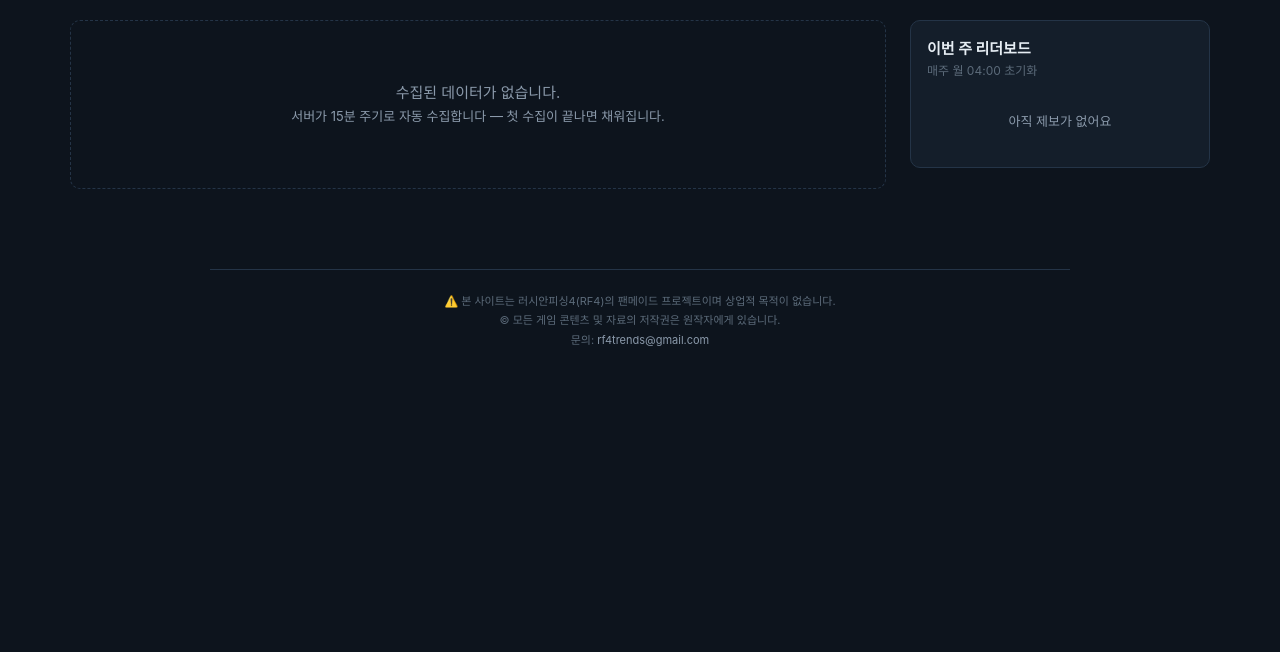
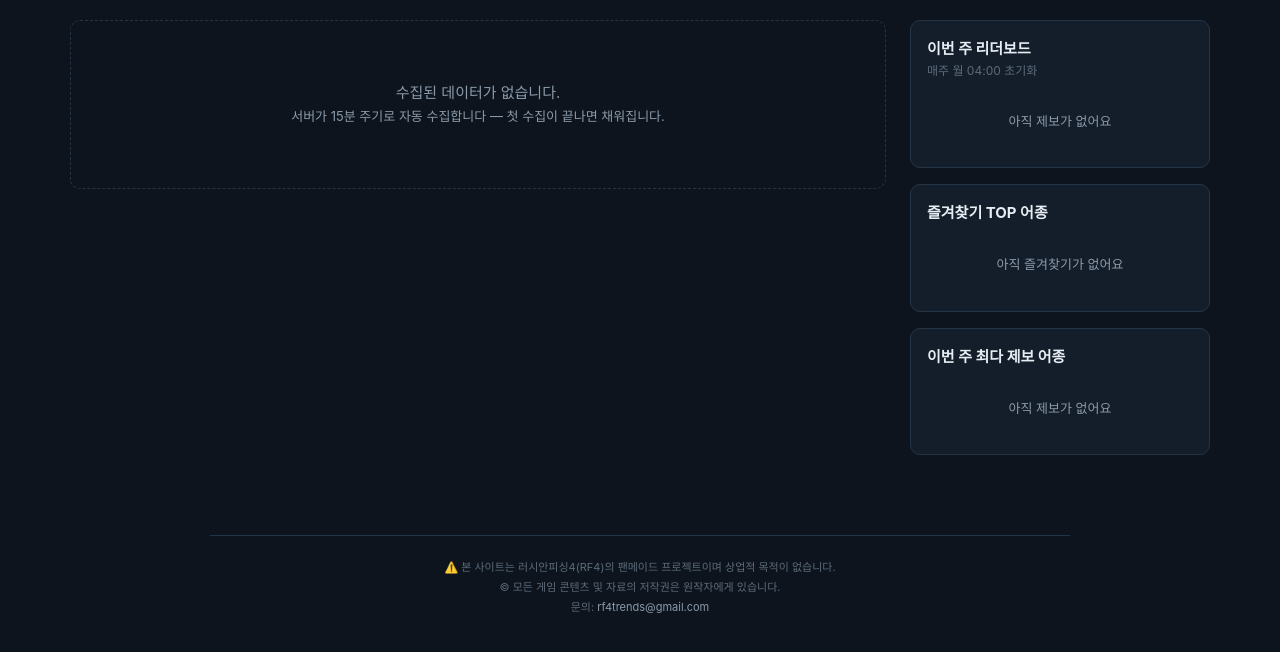
Before and after one commit to JiwonXD/rf4trends, a FastAPI app: template rf4site/templates/dashboard.html in a window 1280 px wide. Shown: the part 77-729 px from the top of the page. Run offline with FastAPI, Linux system fonts and the light colour scheme; the template is opened without the code that fills it, so the values that code supplies are empty; some web fonts are replaced.

Commit message:
리더보드 옆 어종 집계 패널 2종 추가 (D-51)
대시보드 우측 aside에 '즐겨찾기 TOP 어종'(favorites 집계)과
'이번 주 최다 제보 어종'(labels 집계, admin 제외) 패널을 추가.
리더보드 하나만 있어 우측이 휑하던 것을 채움. 어종명 클릭 시 상세로.

```diff
--- a/rf4site/app.py
+++ b/rf4site/app.py
@@ -165,6 +165,10 @@ def dashboard(request: Request, window: str = "today"):
         my_in_top = any(row["is_me"] for row in leaderboard)
         my_rank = {"count": my_count, "rank": my_rank_num} if (my_count > 0 and not my_in_top) else None
 
+        fav_top = [{"species": r[0], "count": r[1]} for r in conn.execute(
+            "SELECT species, COUNT(*) FROM favorites GROUP BY species ORDER BY COUNT(*) DESC, species ASC LIMIT 5")]
+        reported_top = labels_mod.top_reported_species(conn, since, auth.ADMIN_USERNAME, 5)
+
         return templates.TemplateResponse(request, "dashboard.html", {
             "cards": cards,
             "window": window,
@@ -173,6 +177,8 @@ def dashboard(request: Request, window: str = "today"):
             "username": username,
             "leaderboard": leaderboard,
             "my_rank": my_rank,
+            "fav_top": fav_top,
+            "reported_top": reported_top,
         })
     finally:
         conn.close()
--- a/rf4site/labels.py
+++ b/rf4site/labels.py
@@ -95,6 +95,22 @@ def weekly_ranking(conn, since_utc, admin_username):
     return [{"user_id": r[0], "nickname": r[1], "count": r[2], "last_at": r[3]} for r in rows]
 
 
+def top_reported_species(conn, since_utc, admin_username, limit=5):
+    """이번 주(since_utc 이후) 어종별 제보 횟수 상위 N. admin 라벨 제외(골든셋 대량 제보로
+    순위가 왜곡되는 것 방지) — 유저별 리더보드가 아니라 어종 집계이므로 비공개 유저는
+    제외하지 않는다. 반환: [{"species","count"}, ...] count DESC, 동점은 species ASC."""
+    rows = conn.execute("""
+        SELECT l.species, COUNT(*) cnt
+        FROM labels l
+        JOIN users u ON u.id = l.user_id
+        WHERE l.labeled_at >= ? AND u.username <> ?
+        GROUP BY l.species
+        ORDER BY cnt DESC, l.species ASC
+        LIMIT ?
+    """, (since_utc, admin_username, limit)).fetchall()
+    return [{"species": r[0], "count": r[1]} for r in rows]
+
+
 def my_activity(conn, user_id, since_utc):
     """해당 유저의 since_utc 이후 제보 횟수 (리더보드 자격과 무관하게 항상 계산)."""
     row = conn.execute(
--- a/rf4site/templates/base.html
+++ b/rf4site/templates/base.html
@@ -89,14 +89,14 @@ header {
 .lb-head { margin-bottom: 10px; }
 .lb-head h2 { font-size: 15px; font-weight: 700; }
 .lb-sub { font-size: 12px; color: var(--faint); margin-top: 2px; }
-.lb-list { list-style: none; }
+.lb-list { list-style: none; padding: 0; margin: 0; }
 .lb-row {
   display: flex; align-items: center; gap: 10px;
   padding: 7px 0; border-bottom: 1px solid var(--line); font-size: 13px;
 }
 .lb-row:last-child { border-bottom: none; }
 .lb-rank { width: 20px; text-align: center; color: var(--faint); font-weight: 600; }
-.lb-name { flex: 1; }
+.lb-name { flex: 1; overflow: hidden; text-overflow: ellipsis; white-space: nowrap; min-width: 0; }
 .lb-count { color: var(--muted); }
 .lb-medal-1 .lb-rank { color: var(--active); }
 .lb-medal-2 .lb-rank { color: var(--muted); }
@@ -104,6 +104,8 @@ header {
 .lb-me { background: var(--surface-2); border-radius: 6px; padding-left: 6px; padding-right: 6px; }
 .lb-empty { text-align: center; color: var(--muted); font-size: 13px; padding: 20px 0; }
 .lb-me-row { margin-top: 10px; padding-top: 10px; border-top: 1px solid var(--line); font-size: 13px; color: var(--muted); }
+.side-panel .lb-panel + .lb-panel { margin-top: 16px; }
+a.lb-row:hover .lb-name { color: var(--accent); }
 .site-footer {
   max-width: 860px; margin: 0 auto; padding: 22px 20px 36px;
   border-top: 1px solid var(--line);
--- a/rf4site/templates/dashboard.html
+++ b/rf4site/templates/dashboard.html
@@ -67,4 +67,30 @@
   {% endif %}
   {% if my_rank %}<div class="lb-me-row">나 · {{my_rank.count}}회{% if my_rank.rank %} ({{my_rank.rank}}위){% endif %}</div>{% endif %}
 </div>
+
+<div class="lb-panel">
+  <div class="lb-head"><h2>즐겨찾기 TOP 어종</h2></div>
+  {% if fav_top %}
+  <ol class="lb-list">
+  {% for row in fav_top %}
+    <li><a class="lb-row" href="/species/{{ row.species | urlencode }}?window={{ window }}">
+      <span class="lb-rank">{{ loop.index }}</span><span class="lb-name">{{ row.species }}</span><span class="lb-count">{{ row.count }}명</span>
+    </a></li>
+  {% endfor %}
+  </ol>
+  {% else %}<div class="lb-empty">아직 즐겨찾기가 없어요</div>{% endif %}
+</div>
+
+<div class="lb-panel">
+  <div class="lb-head"><h2>이번 주 최다 제보 어종</h2></div>
+  {% if reported_top %}
+  <ol class="lb-list">
+  {% for row in reported_top %}
+    <li><a class="lb-row" href="/species/{{ row.species | urlencode }}?window={{ window }}">
+      <span class="lb-rank">{{ loop.index }}</span><span class="lb-name">{{ row.species }}</span><span class="lb-count">{{ row.count }}회</span>
+    </a></li>
+  {% endfor %}
+  </ol>
+  {% else %}<div class="lb-empty">아직 제보가 없어요</div>{% endif %}
+</div>
 {% endblock %}
--- a/tools/test_app.py
+++ b/tools/test_app.py
@@ -192,5 +192,9 @@ r = c.get("/")
 check("대시보드(aside 포함) 정상 렌더", r.status_code == 200)
 check("aside 리더보드에 닉네임 표시(block aside 캡처 동작 확인)", "tester_nick" in r.text and "이번 주 리더보드" in r.text)
 
+# 즐겨찾기 TOP / 이번 주 최다 제보 패널 렌더 확인 (현재 favorites: 검은 잉어, 타이멘, 무지개 송어)
+check("즐겨찾기 TOP 어종 패널 렌더", "즐겨찾기 TOP 어종" in r.text and "검은 잉어" in r.text.split("즐겨찾기 TOP 어종")[1])
+check("이번 주 최다 제보 어종 패널 렌더", "이번 주 최다 제보 어종" in r.text)
+
 print("="*40)
 print("실패", len(fails), "건" if fails else "— 전체 통과")
```
Also changed, not shown: CLAUDE.md (+1 -1 lines), PRD.md (+1 -0 lines), tools/test_labels.py (+19 -0 lines), README.md.
